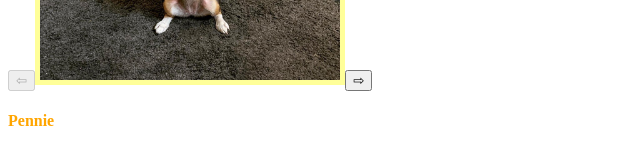
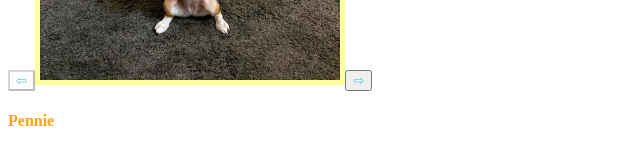
Before and after one commit to aramirezdecruz3148/react-exercises-1, a React app: page / in a window 1280 px wide. Shown: the part 292-443 px from the top of the page, without its empty margins (0-640 px from the left). Built offline with nearby package versions, Linux system fonts and the light colour scheme.

Commit message:
I am commiting where I am at so I can reference this code

```diff
--- /dev/null
+++ b/src/components/PuppyPics.css
@@ -0,0 +1,4 @@
+.puppyPics {
+  background: white;
+  color: #48D1CC
+}
--- a/src/components/PuppyPics.js
+++ b/src/components/PuppyPics.js
@@ -3,16 +3,22 @@ import img from '../assets/Pennie.jpg';
 import img2 from '../assets/Pennie2.jpg';
 import img3 from '../assets/Pennie3.jpg';
 import img4 from '../assets/Pennie4.jpg';
+import styles from './PuppyPics.css';
 
 const puppyArray = [img, img2, img3, img4];
 
 //make either arrow become disabled
 
 function PuppyPics() {
+  console.log(styles)
   const style = {
     width: '300px',
     height: '300px',
     border: 'solid #FFFF99 5px'
+  };
+
+  const buttonStyles = {
+    color: '#48D1CC'
   };
 
   const [countObj, setCount] = useState({
@@ -34,9 +40,9 @@ function PuppyPics() {
 
   return (
     <>
-      <button disabled={countObj.previous} onClick={() => updateState(decrementNewCount)}>⇦</button>
+      <button className={styles.puppyPics} disabled={countObj.previous} onClick={() => updateState(decrementNewCount)}>⇦</button>
       <img style={style} src={puppyArray[countObj.count]}/>
-      <button disabled={countObj.next} onClick={() => updateState(incrementNewCount)}>⇨</button>
+      <button style={buttonStyles} disabled={countObj.next} onClick={() => updateState(incrementNewCount)}>⇨</button>
     </>
   );
 }
--- a/webpack.config.js
+++ b/webpack.config.js
@@ -33,7 +33,6 @@ module.exports = {
         use: [
           {
             loader: 'style-loader',
-            options: { sourceMap: true }
           },
           {
             loader: 'css-loader',
```
Also changed, not shown: 1 other file (tests, documents, lock files or other folders).
